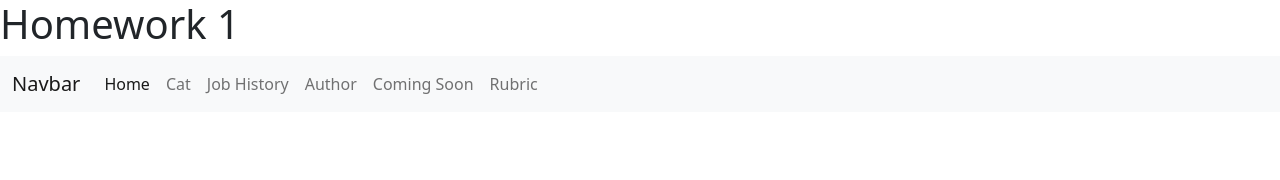
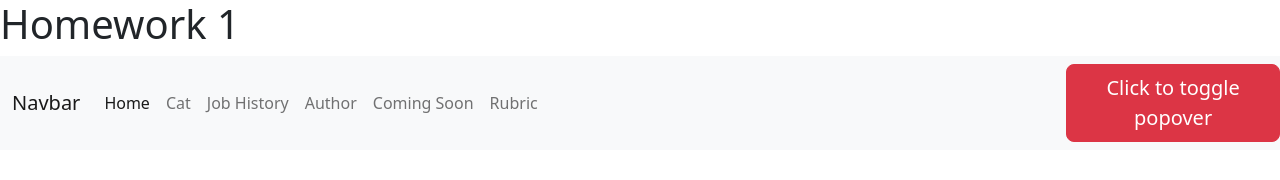
Before and after one commit to amsoltis/Homework1, a plain HTML site: page index.html in a window 1280 px wide. Drawn offline with nearby package versions, Linux system fonts and the light colour scheme.

Commit message:
pop over

```diff
--- a/index.html
+++ b/index.html
@@ -39,4 +39,5 @@
             </div>
         </div>
 </body>
+<button type="button" class="btn btn-lg btn-danger" data-bs-toggle="popover" data-bs-title="Popover title" data-bs-content="And here's some amazing content. It's very engaging. Right?">Click to toggle popover</button>
 </html>
```
